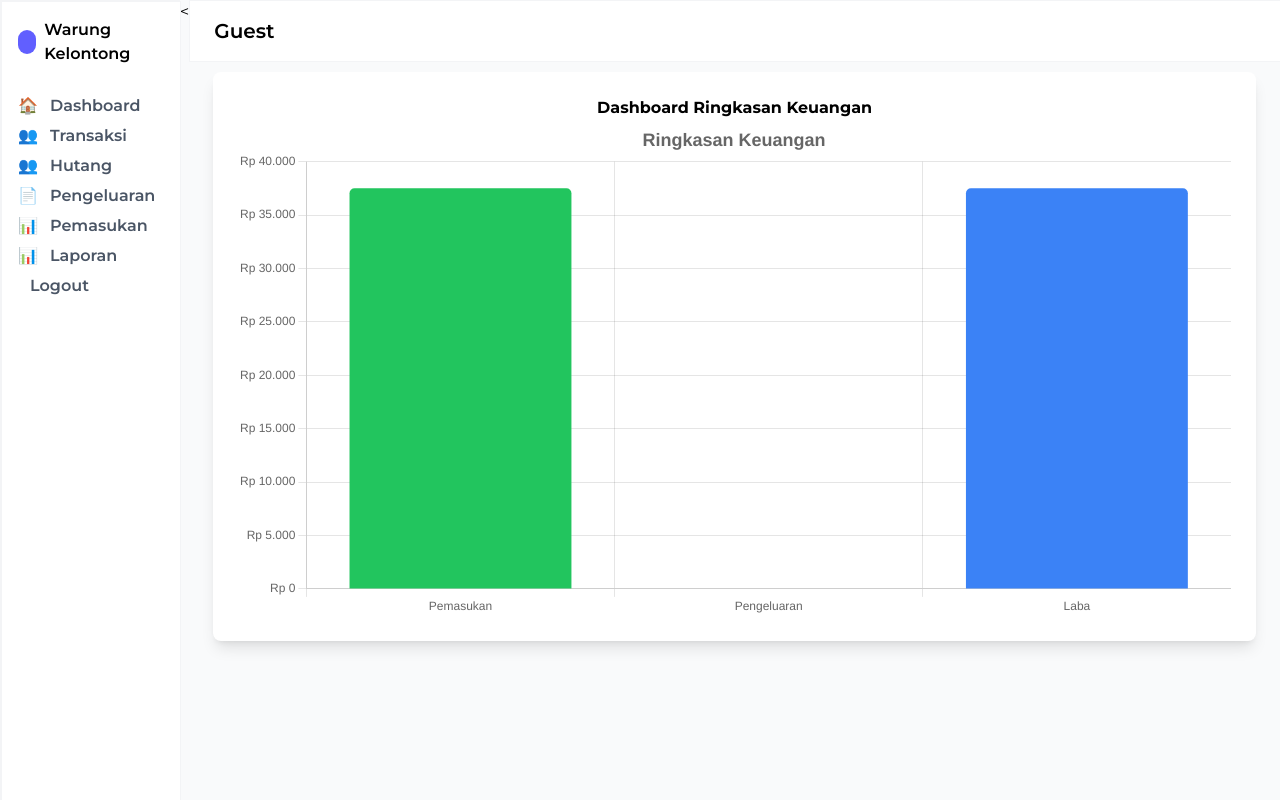
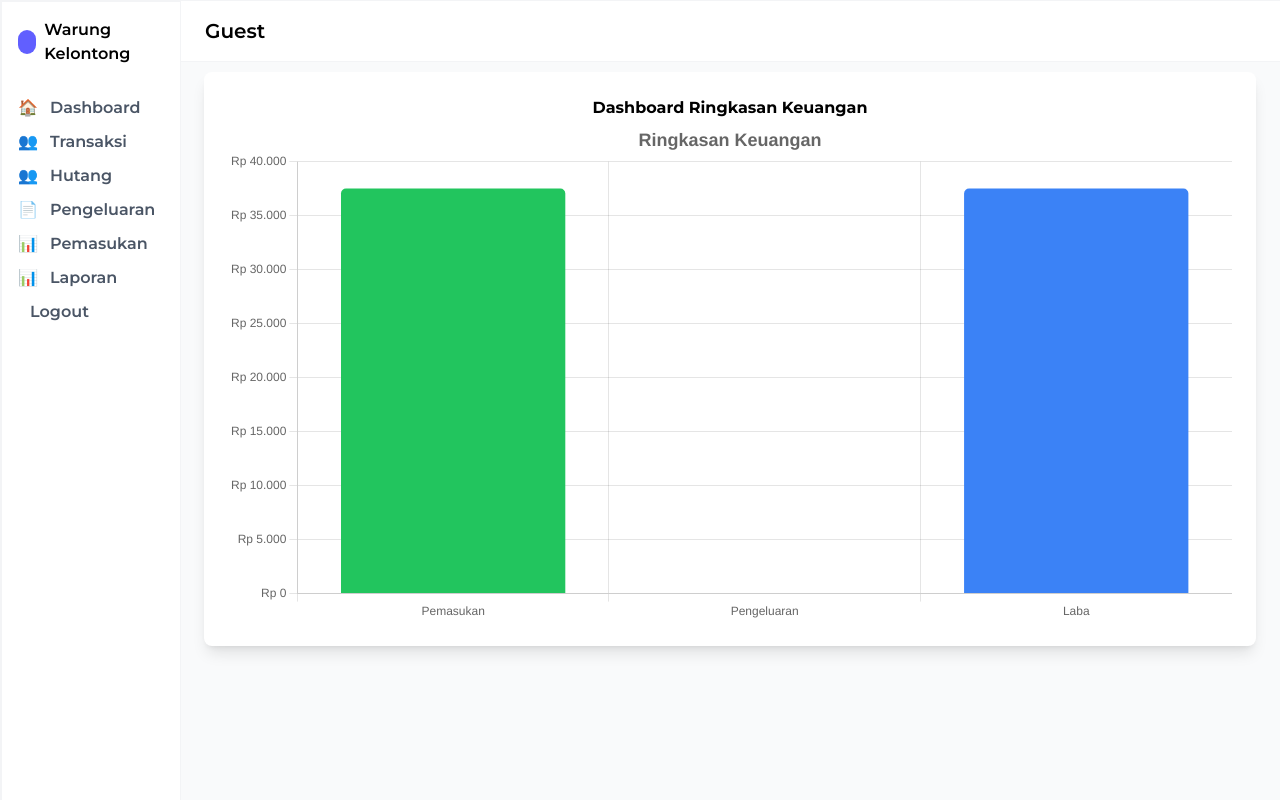
Before and after one commit to N0Xzyzy/kasir-kelontong, a PHP site: page /Views/dashboard.php in a window 1280 px wide. Run offline with PHP 8.4, Linux system fonts and the light colour scheme; data comes from the database, SQL or seed files in the repository; data that the repository does not hold is empty.

Commit message:
biar keliatan kerja

```diff
--- a/Layout/header.php
+++ b/Layout/header.php
@@ -1,4 +1,4 @@
-<!-- Main Content -->
+
     <header class="border border-b border-gray-100 bg-white px-6 py-4 flex justify-between items-center fixed w-full">
         <div class="flex items-center space-x-4">
             <div class="flex items-center space-x-2">
--- a/Layout/sidebar.php
+++ b/Layout/sidebar.php
@@ -12,7 +12,7 @@
           </span>
         </div>
 
-        <nav class="space-y-1.5 text-md font-semibold leading-normal">
+        <nav class="space-y-1.5 text-md font-semibold leading-7">
           <a href="../Views/dashboard.php" class="flex items-center space-x-3 text-gray-600 hover:text-indigo-600 ">
             <span>🏠</span><span>Dashboard</span>
           </a>
--- a/Views/dashboard.php
+++ b/Views/dashboard.php
@@ -19,7 +19,7 @@
   <meta charset="UTF-8">
   <title>Dashboard Keuangan</title>
   <script src="https://cdn.jsdelivr.net/npm/chart.js"></script>
-  <<script src="https://cdn.jsdelivr.net/npm/@tailwindcss/browser@4"></script>
+  <script src="https://cdn.jsdelivr.net/npm/@tailwindcss/browser@4"></script>
     <link rel="preconnect" href="https://fonts.googleapis.com">
     <link rel="preconnect" href="https://fonts.gstatic.com" crossorigin>
     <link href="https://fonts.googleapis.com/css2?family=Montserrat:ital,wght@0,100..900;1,100..900&display=swap" rel="stylesheet">
```
